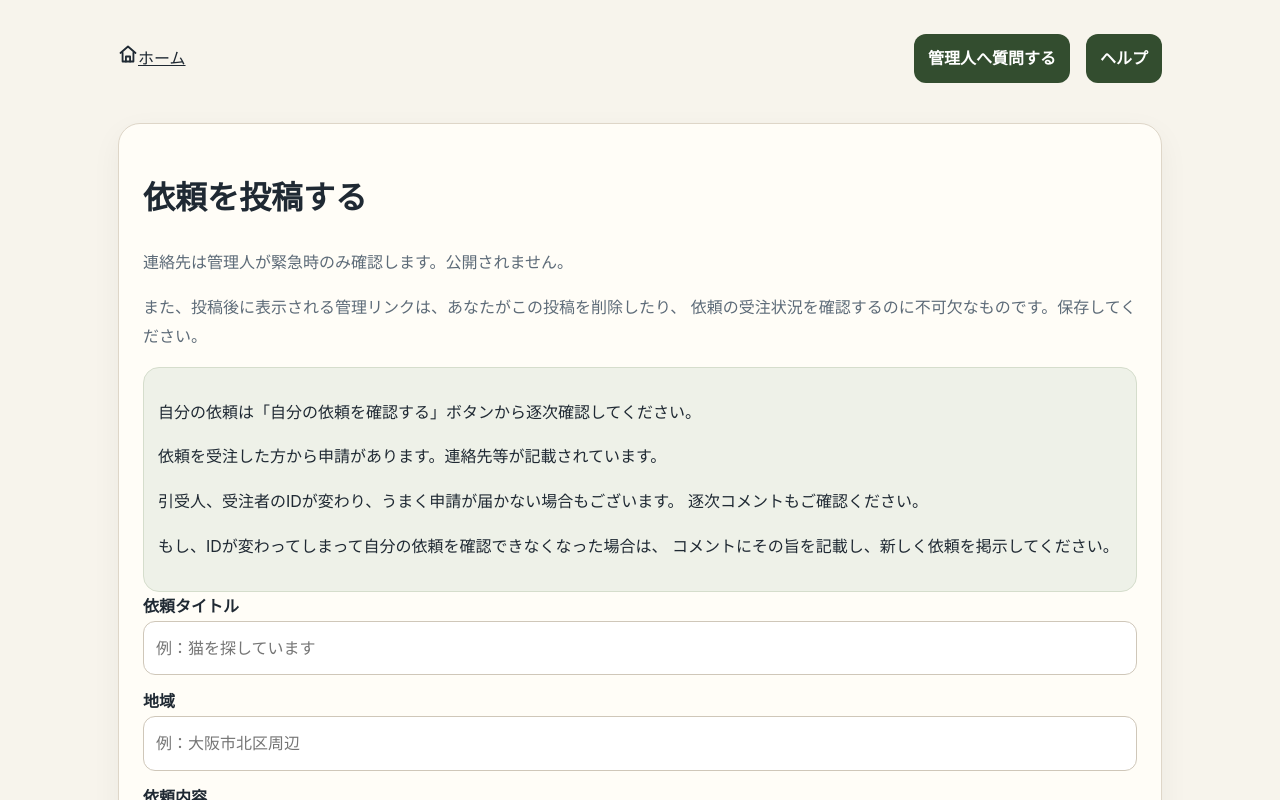
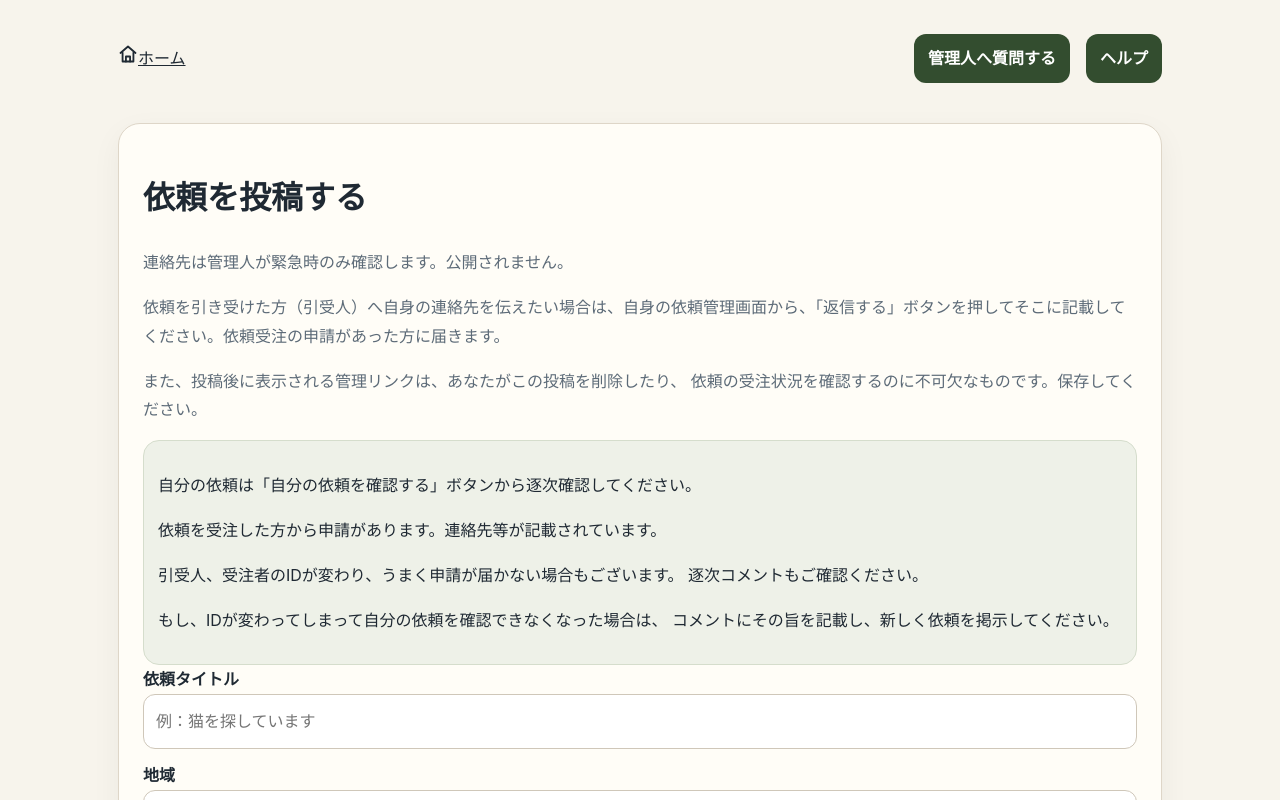
Before and after one commit to free-request-board/free-request-board, a Next.js app in the folder free-request-board-initial/: page /new in a window 1280 px wide. Shown: the top 800 px of the page. Built offline with nearby package versions, Linux system fonts and the light colour scheme.

Commit message:
Update page.tsx

```diff
--- a/free-request-board-initial/app/new/page.tsx
+++ b/free-request-board-initial/app/new/page.tsx
@@ -7,6 +7,10 @@ export default function NewRequestPage() {
 
       <p className="muted">
         連絡先は管理人が緊急時のみ確認します。公開されません。
+      </p>
+
+      <p className="muted">
+        依頼を引き受けた方（引受人）へ自身の連絡先を伝えたい場合は、自身の依頼管理画面から、「返信する」ボタンを押してそこに記載してください。依頼受注の申請があった方に届きます。
       </p>
 
       <p className="muted">
```
